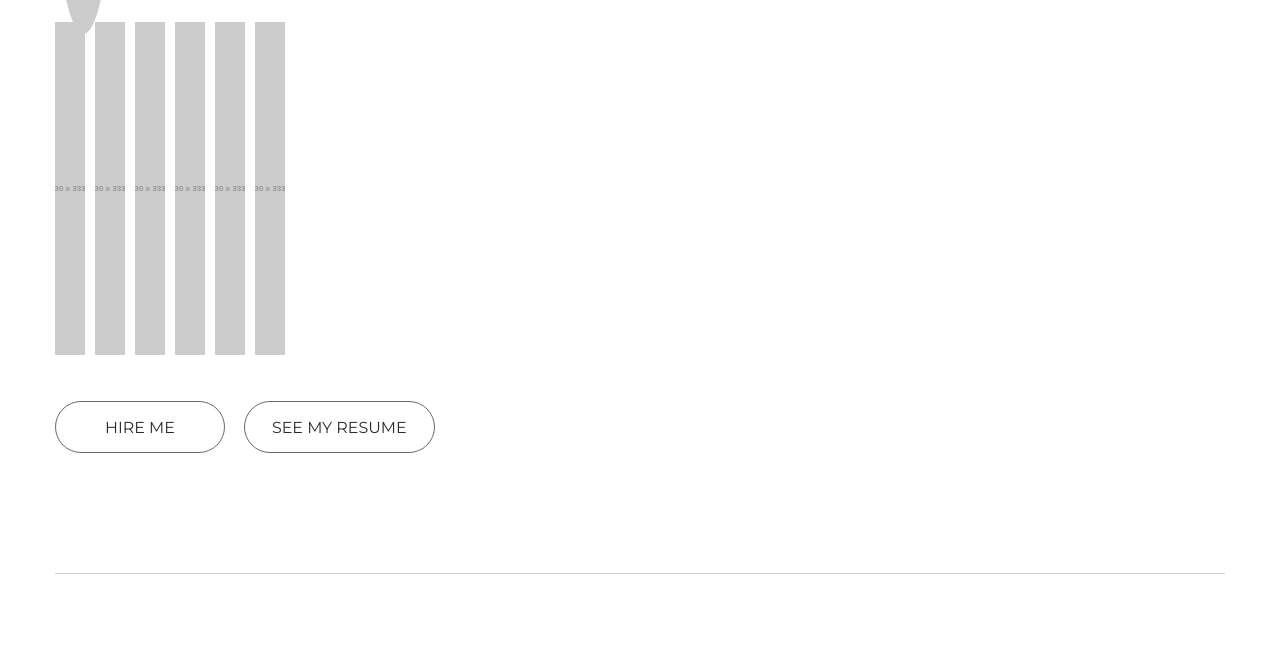
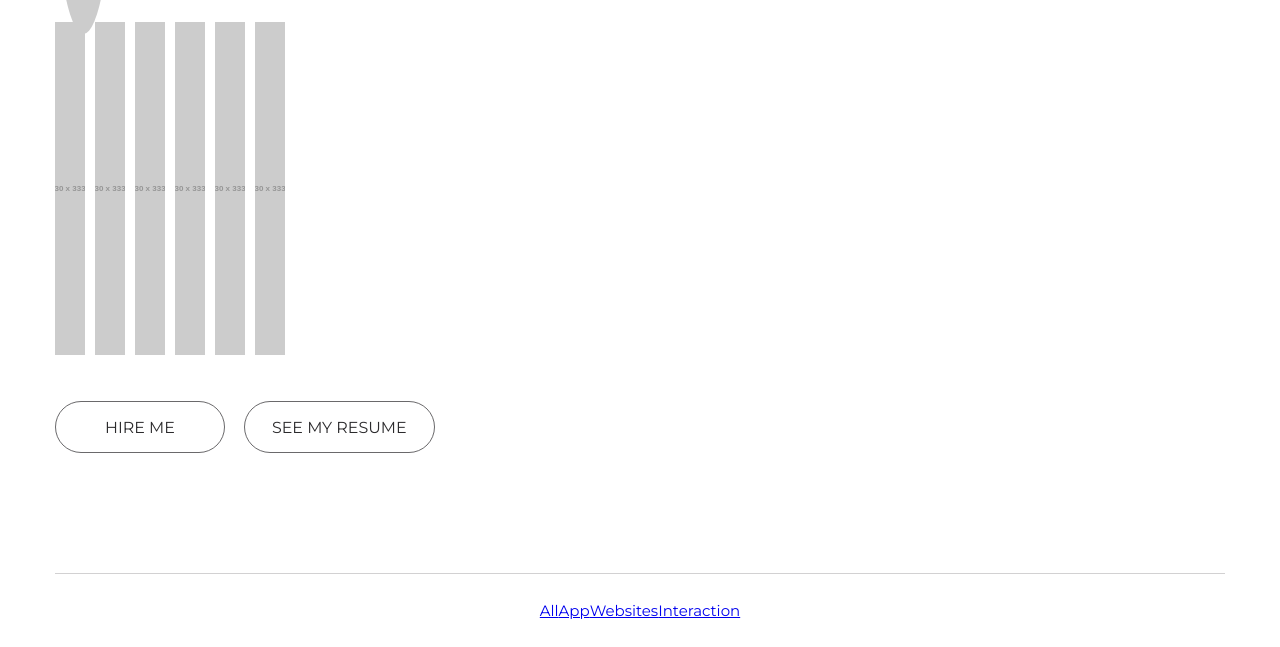
Before and after one commit to SidROOM/ThirdSite-Portfolio, a plain HTML site: page index.html in a window 1280 px wide. Shown: the part 317-964 px from the top of the page. Before the commit the page ends 891 px from the top, so only its background shows below. Drawn offline with Linux system fonts and the light colour scheme; placeholder pictures from the web are drawn by us.

Commit message:
add works

```diff
--- /dev/null
+++ b/css/blocks/works.less
@@ -0,0 +1,10 @@
+// main: ../style.less
+
+.works {
+    padding: 1.8rem 0;
+}
+
+.work_nav {
+    display: flex;
+    justify-content: center;
+}
--- a/css/style.less
+++ b/css/style.less
@@ -30,3 +30,4 @@ body {
 @import "blocks/intro";
 @import "blocks/social";
 @import "blocks/btn";
+@import "blocks/works";
--- a/index.html
+++ b/index.html
@@ -72,6 +72,22 @@
     </div><!-- Container -->
 </section>
 
+<!-- Works -->
+<div class="works">
+    <div class="container">
+
+        <div class="work_nav">
+            <a class="work_nav-link" href="#">All</a>
+            <a class="work_nav-link" href="#">App</a>
+            <a class="work_nav-link" href="#">Websites</a>
+            <a class="work_nav-link" href="#">Interaction</a>
+        </div>
+
+
+
+    </div>
+</div><!-- Works -->
+
 
 </body>
 </html>
```
Also changed, not shown: css/blocks/works.css (added), css/style.css, 1 other file.
